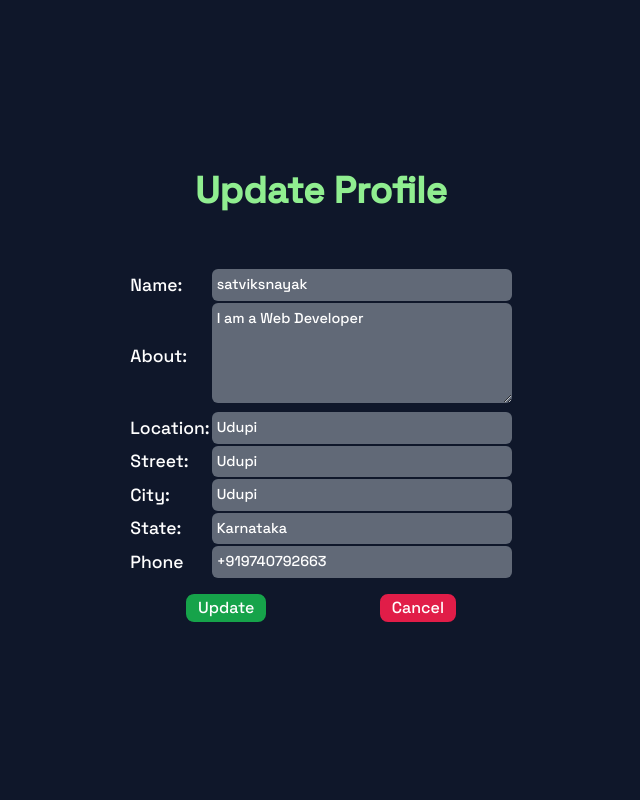
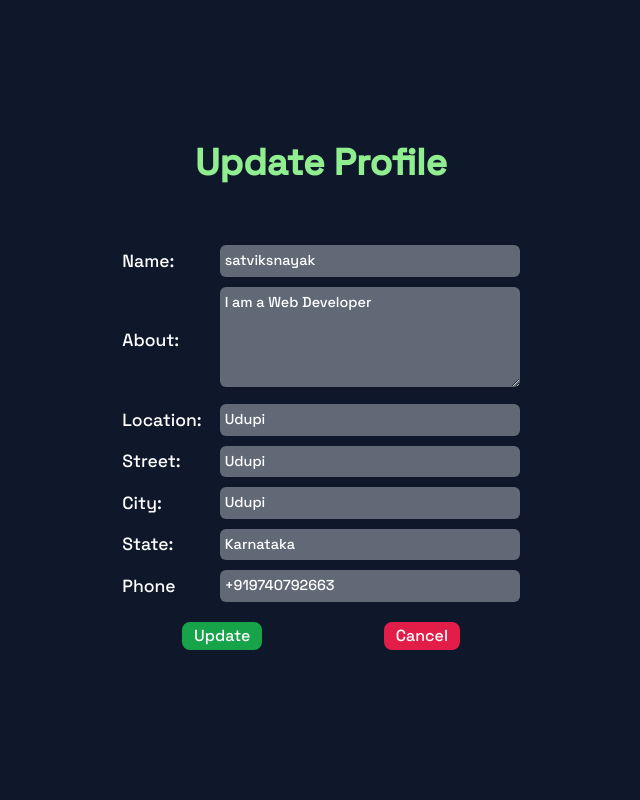
Before and after one commit to World-Konkani-Centre/SCL-2022-AlphaByte, a Django app: page /RegisterInfo/ in a window 1280 px wide. Shown: the whole page, without its empty margins (319-959 px from the left). Run offline with Django 4.2, Linux system fonts and the light colour scheme; a user stored in the database is signed in; data comes from the database, SQL or seed files in the repository; both versions use the stored data as it was after the commit; some libraries are stand-ins or nearby versions; some web fonts are replaced.

Commit message:
UI Fixesv2

```diff
--- a/App/templates/App/auth/register_update.html
+++ b/App/templates/App/auth/register_update.html
@@ -42,31 +42,31 @@
         <table class="table-auto text-[1.1rem] mx-auto mt-[50px] gap-y-[20px]">
             <tr>
                 <td class="text-left"><label for="id_name">Name:</label></td>
-                <td><input class="bg-[#f0f8ff5c] rounded-md text-[0.9rem] p-[5px] w-[200px] md:w-[300px]" type="text" name="name" id="id_name" value="{{user.profile.name}}" required maxlength="50"></td>
+                <td><input class="bg-[#f0f8ff5c] rounded-md text-[0.9rem] p-[5px] w-[200px] md:w-[300px] ml-4 my-1" type="text" name="name" id="id_name" value="{{user.profile.name}}" required maxlength="50"></td>
             </tr>
             <tr>
                 <td class="text-left"><label for="id_about">About:</label></td>
-                <td><textarea class="w-[200px] md:w-[300px] h-[100px] bg-[#f0f8ff5c] rounded-md text-[0.9rem] p-[5px]" name="about" id="id_about">{{user.profile.about}}</textarea></td>
+                <td><textarea class="w-[200px] md:w-[300px] h-[100px] bg-[#f0f8ff5c] rounded-md text-[0.9rem] p-[5px] ml-4 my-1" name="about" id="id_about">{{user.profile.about}}</textarea></td>
             </tr>
             <tr>
                 <td class="text-left"><label for="id_location">Location:</label></td>
-                <td><input class="w-[200px] md:w-[300px] bg-[#f0f8ff5c] rounded-md text-[0.9rem] p-[5px]" name="location" type="text" id="id_location" value="{{user.profile.location}}"></td>
+                <td><input class="w-[200px] md:w-[300px] bg-[#f0f8ff5c] rounded-md text-[0.9rem] p-[5px] ml-4 my-1" name="location" type="text" id="id_location" value="{{user.profile.location}}"></td>
             </tr>
             <tr>
                 <td class="text-left"><label for="id_street">Street:</label></td>
-                <td><input class="w-[200px] md:w-[300px] bg-[#f0f8ff5c] rounded-md text-[0.9rem] p-[5px]" name="street" type="text" id="id_street" value="{{user.profile.street}}"></td>
+                <td><input class="w-[200px] md:w-[300px] bg-[#f0f8ff5c] rounded-md text-[0.9rem] p-[5px] ml-4 my-1" name="street" type="text" id="id_street" value="{{user.profile.street}}"></td>
             </tr>
             <tr>
                 <td class="text-left"><label for="id_city">City:</label></td>
-                <td><input class="w-[200px] md:w-[300px] bg-[#f0f8ff5c] rounded-md text-[0.9rem] p-[5px]" name="city" type="text" id="id_city" value="{{user.profile.city}}"></td>
+                <td><input class="w-[200px] md:w-[300px] bg-[#f0f8ff5c] rounded-md text-[0.9rem] p-[5px] ml-4 my-1" name="city" type="text" id="id_city" value="{{user.profile.city}}"></td>
             </tr>
             <tr>
                 <td class="text-left"><label for="id_state">State:</label></td>
-                <td><input class="w-[200px] md:w-[300px] bg-[#f0f8ff5c] rounded-md text-[0.9rem] p-[5px]" name="state" type="text" id="id_state" value="{{user.profile.state}}"></td>
+                <td><input class="w-[200px] md:w-[300px] bg-[#f0f8ff5c] rounded-md text-[0.9rem] p-[5px] ml-4 my-1" name="state" type="text" id="id_state" value="{{user.profile.state}}"></td>
             </tr>
             <tr>
                 <td class="text-left"><label for="id_phone">Phone</label></td>
-                <td><input class="bg-[#f0f8ff5c] rounded-md text-[0.9rem] p-[5px] w-[200px] md:w-[300px]" type="tel" name="phone" value="{{user.profile.phone}}" id="id_phone"></td>
+                <td><input class="bg-[#f0f8ff5c] rounded-md text-[0.9rem] p-[5px] w-[200px] md:w-[300px] ml-4 my-1" type="tel" name="phone" value="{{user.profile.phone}}" id="id_phone"></td>
             </tr>
         </table>
         <div class="flex w-full my-[15px]">
```
Also changed, not shown: db.sqlite3.
